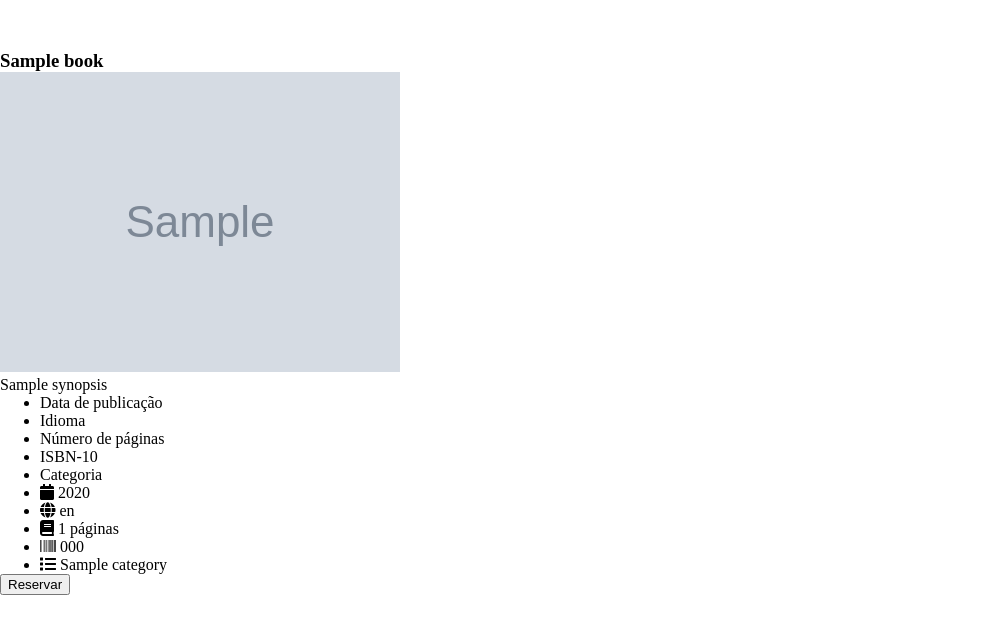
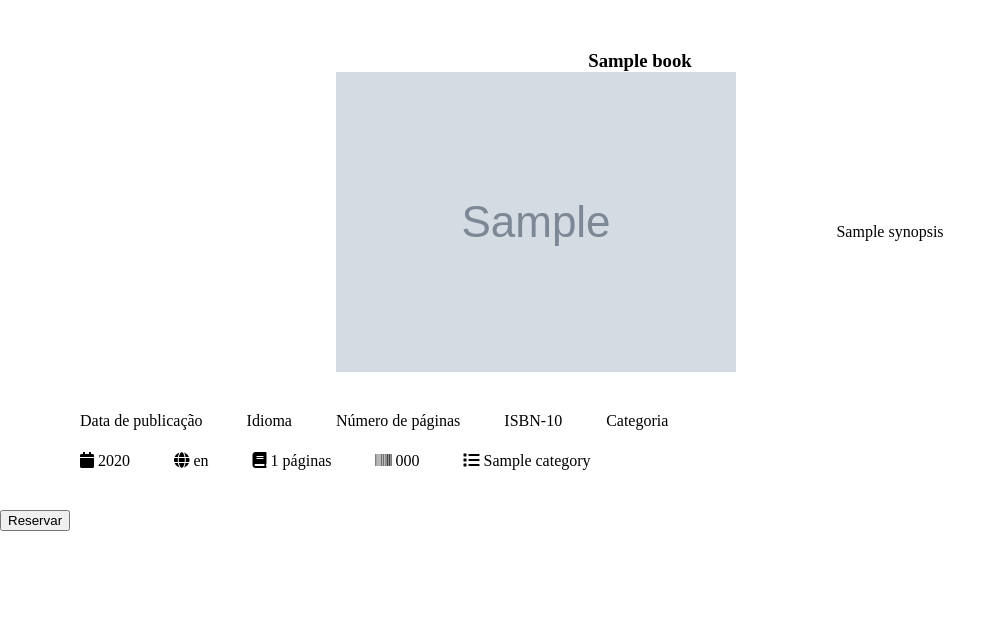
Before and after one commit to ericsanto/biblioteca_django, a Django app: template library/templates/book_detail.html in a window 1280 px wide. Shown: the part 140-774 px from the top of the page, without its empty margins (0-1006 px from the left). Run offline with Django 3.2, Linux system fonts and the light colour scheme; the template is opened without the code that fills it: most values are stand-ins (such as "Sample title", 1, 10 or a date in 2020); grey boxes marked "Sample" are stand-in pictures; some libraries are stand-ins or nearby versions.

Commit message:
Criando diretório static/css  para hospedar o arquivo style.css para a estilização dos templates

```diff
--- a/library/static/css/style.css
+++ b/library/static/css/style.css
@@ -89,7 +89,6 @@ nav.nav-second {
   width: 100%;
   height: 40px;
   align-items: center;
-  margin-bottom: 50px;
   justify-content: center;
 }
 
@@ -139,6 +138,7 @@ div.card {
   padding: 20px;
   margin-left: 30px;
   background-color: #FAFAFA;
+  margin-bottom: 20px;
 }
 
 p.card-text {
@@ -161,6 +161,7 @@ div.categories {
   height: 900px;
   text-align: inherit;
   background-color: #FAFAFA;
+  padding-top: 20px;
 }
 
 h2.text {
@@ -196,3 +197,44 @@ input.search {
   font-size: 15px;
   padding: 6px;
 }
+
+/* ESTILIZAÇÃO DA PÁGINA (book_detail.html) */
+div.book-detail {
+  display: flex;
+  flex-direction: column;
+  align-items: center;
+  margin-top: 50px;
+}
+
+
+div.container-detail {
+  display: flex;
+  flex-direction: row;
+  justify-content: center;
+  align-items: center;
+}
+
+p.p-detail {
+  width: 50%;
+  line-height: 20px;
+  margin-left: 100px;
+  padding-top: 20px;
+}
+
+
+li {
+  display: inline-block;
+}
+
+li.title-icons {
+  padding: 20px;
+}
+
+li.icons-detail {
+  padding: 20px;
+  padding-top: 2px;
+}
+
+div.informations {
+ padding: 20px;
+}
```
